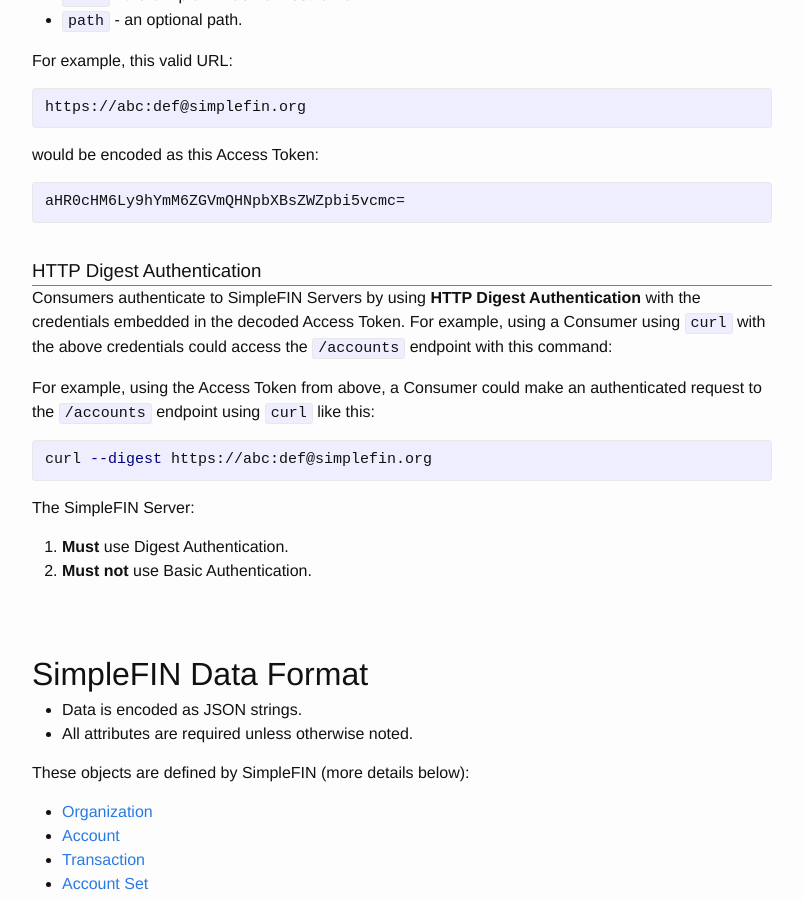
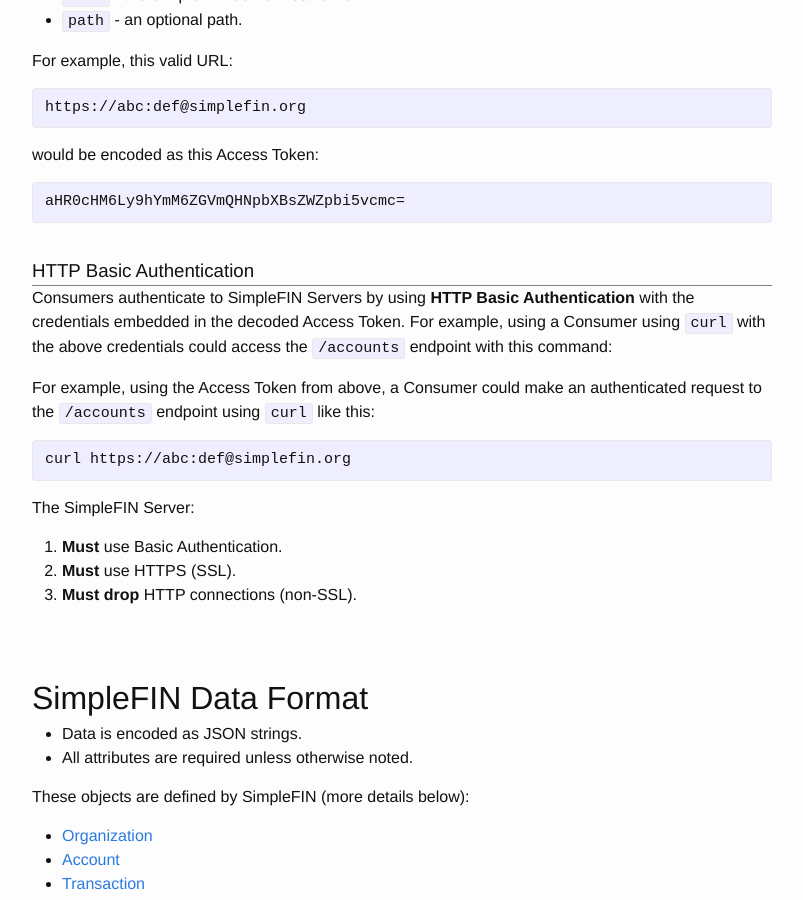
Before and after one commit to simplefin/simplefin.github.com, a Jekyll site: the page built from protocol.md, in a window 1280 px wide and 900 px high, scrolled down 2644 px. Shown: the whole window, without its empty margins (238-1041 px from the left). Built offline with Jekyll 4.4.1, drawn with Linux system fonts in a browser that asks for light colours; some of the changed text lies outside the part shown.

```diff
--- a/protocol.md
+++ b/protocol.md
@@ -92,7 +92,7 @@
 
 #### Authentication
 
-HTTP Digest Authentication as described [below](#http-digest-authentication).
+HTTP Basic Authentication as described [below](#http-basic-authentication).
 
 #### Response codes and content ####
 
@@ -131,20 +131,21 @@
 {% endhighlight %}
 
 
-### HTTP Digest Authentication ###
+### HTTP Basic Authentication ###
 
-Consumers authenticate to SimpleFIN Servers by using **HTTP Digest Authentication** with the credentials embedded in the decoded Access Token.  For example, using a Consumer using `curl` with the above credentials could access the `/accounts` endpoint with this command:
+Consumers authenticate to SimpleFIN Servers by using **HTTP Basic Authentication** with the credentials embedded in the decoded Access Token.  For example, using a Consumer using `curl` with the above credentials could access the `/accounts` endpoint with this command:
 
 For example, using the Access Token from above, a Consumer could make an authenticated request to the `/accounts` endpoint using `curl` like this:
 
 {% highlight bash %}
-curl --digest https://abc:def@simplefin.org
+curl https://abc:def@simplefin.org
 {% endhighlight %}
 
 The SimpleFIN Server:
 
-1. **Must** use Digest Authentication.
-2. **Must not** use Basic Authentication.
+1. **Must** use Basic Authentication.
+2. **Must** use HTTPS (SSL).
+3. **Must drop** HTTP connections (non-SSL).
 
 
 # SimpleFIN Data Format #
```
